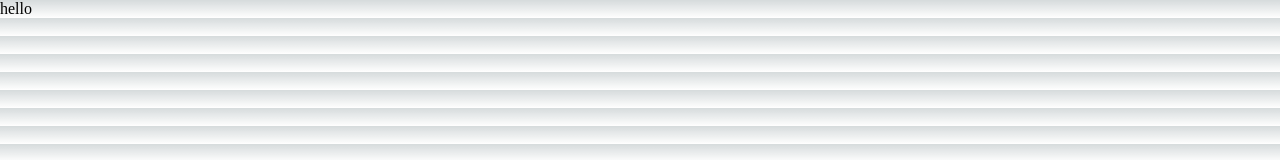
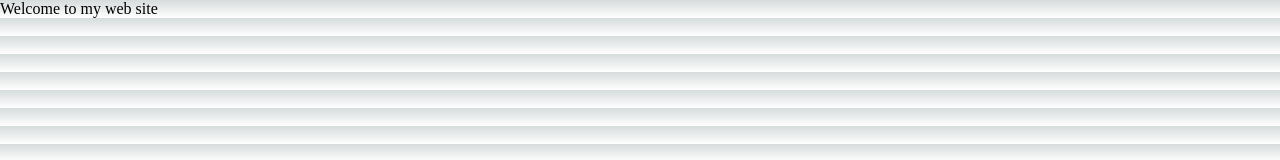
Before and after one commit to sharifjonovyusufjon/ys, a Next.js app: page / in a window 1280 px wide. Shown: the top 160 px of the page. Built offline with nearby package versions, Linux system fonts and the light colour scheme.

Commit message:
fix: spalling mistake update

```diff
--- a/pages/index.tsx
+++ b/pages/index.tsx
@@ -10,11 +10,11 @@ export default function Home() {
     <>
       <Head>
         <title>ys</title>
-        <meta name="description" content="Public portfolio" />
+        <meta name="description" content="Public portfolio website" />
         <meta name="viewport" content="width=device-width, initial-scale=1" />
         <link rel="icon" href="/favicon.ico" />
       </Head>
-      <div>hello</div>
+      <div>Welcome to my web site</div>
     </>
   );
 }
```
